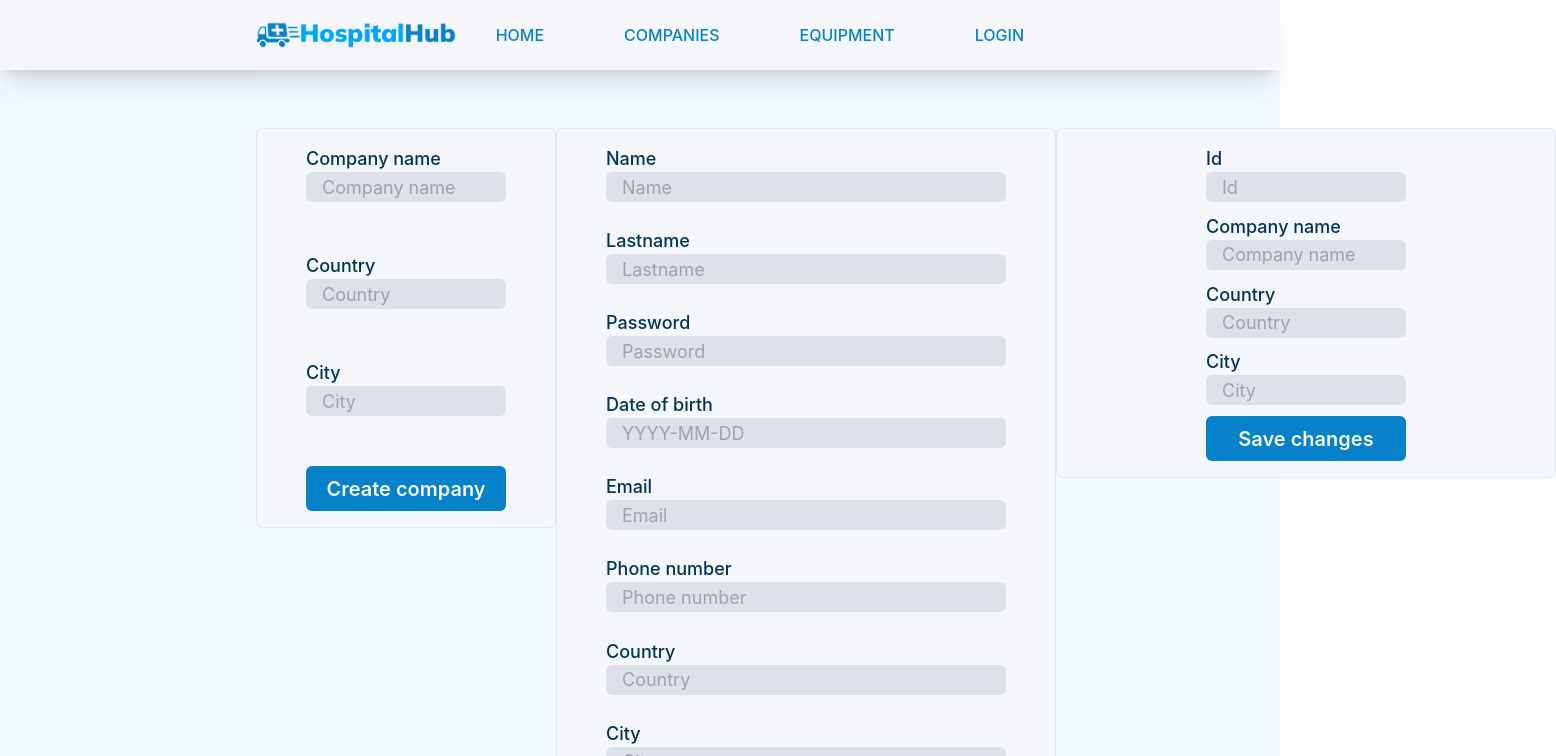
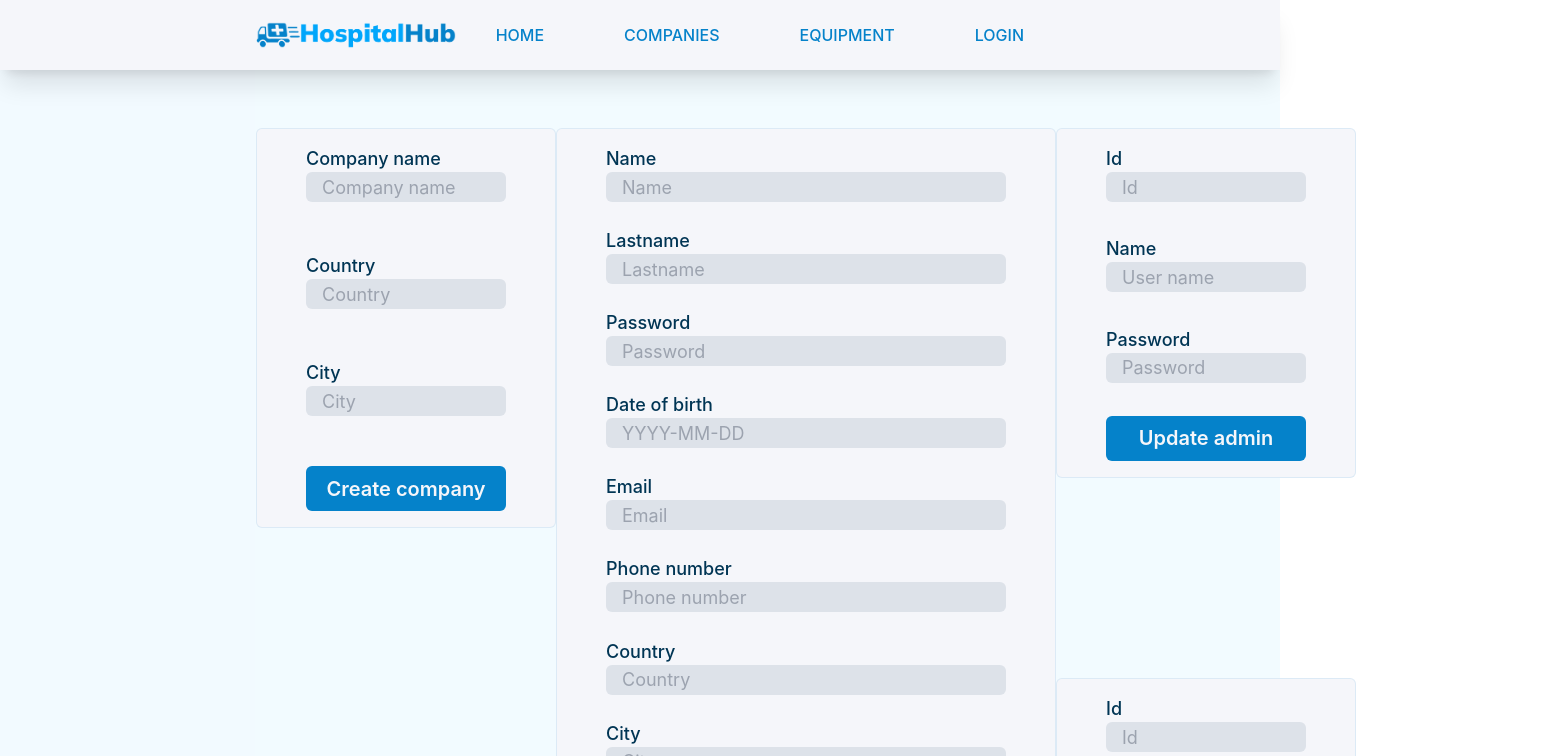
Before and after one commit to Nemkac/HospitalHub-WEB-Application, an Angular app in the folder frontend/: page /companies in a window 1280 px wide. Shown: the top 756 px of the page, 1556 px wide, since content can reach past the window. Built offline with nearby package versions, Linux system fonts and the light colour scheme.

Commit message:
Fixes on fronted

```diff
--- a/frontend/src/app/components/update-company-administrator-form/update-company-administrator-form.component.html
+++ b/frontend/src/app/components/update-company-administrator-form/update-company-administrator-form.component.html
@@ -1,6 +1,5 @@
 <form #updateCompanyAdministratorForm="ngForm" (ngSubmit)="onUpdateCompanyAdministrator(updateCompanyAdministratorForm)">
-    <div class="flex w-full h-[100vh] px-64 bg-lightBlue/5 justify-left items-center">
-      <div class="flex flex-col bg-white w-[500px] h-[350px] py-4 items-center rounded-md justify-between border-[1px] border-secondary/10">
+  <div class="flex flex-col bg-white w-[300px] h-[350px] py-4 items-center rounded-md justify-between border-[1px] border-secondary/10">
     <div>
       <p class="font-inter text-third font-medium text-[18px]">Id</p>
       <input type = "number" #idInput="ngModel" [(ngModel)]="updateCompanyAdministrator.id" name="id"
@@ -24,11 +23,10 @@
     <div class="modal-footer">
       <button type="submit"
         class="w-[200px] text-[20px] bg-secondary hover:bg-third transition-[0.5s] font-inter font-semibold text-white rounded-md h-[45px]">
-            Save changes
+        Update admin
       </button>
     </div>
     <div *ngIf="successMessage" class="alert alert-success">{{ successMessage }}</div>
     <div *ngIf="errorMessage" class="alert alert-danger">{{ errorMessage }}</div>
   </div>
-    </div>
 </form>
--- a/frontend/src/app/components/update-company-form/update-company-form.component.html
+++ b/frontend/src/app/components/update-company-form/update-company-form.component.html
@@ -1,5 +1,5 @@
 <form #updateCompanyForm="ngForm" (ngSubmit)="onUpdateCompany()">
-  <div class="flex flex-col bg-white w-[500px] h-[350px] py-4 items-center rounded-md justify-between border-[1px] border-secondary/10">
+  <div class="flex flex-col bg-white w-[300px] h-[350px] py-4 items-center rounded-md justify-between border-[1px] border-secondary/10">
     <div>
       <p class="font-inter text-third font-medium text-[18px]">Id</p>
       <input #idInput="ngModel" [(ngModel)]="updateCompany.id" name="id" class="w-[200px] text-[18px] text-third font-inter px-4 rounded-md h-[30px] bg-gray/20 focus:outline-none" placeholder="Id" required>
@@ -18,7 +18,7 @@
     </div>
     <div class="modal-footer">
       <button type="submit" class="w-[200px] text-[20px] bg-secondary hover:bg-third transition-[0.5s] font-inter font-semibold
-                                  text-white rounded-md h-[45px]">Save changes</button>
+                                  text-white rounded-md h-[45px]">Update company</button>
     </div>
     <div *ngIf="successMessage" class="alert alert-success">{{ successMessage }}</div>
     <div *ngIf="errorMessage" class="alert alert-danger">{{ errorMessage }}</div>
--- a/frontend/src/app/pages/system-admin-profile-page/system-admin-profile-page.component.html
+++ b/frontend/src/app/pages/system-admin-profile-page/system-admin-profile-page.component.html
@@ -1,5 +1,8 @@
 <div class="h-auto bg-lightBlue/5 justify-between px-64 py-32 flex flex-row">
     <app-create-company-form/>
     <app-create-company-administrator-form/>
-    <app-update-company-form/>
+    <div class="flex flex-col justify-between">
+        <app-update-company-administrator-form/>
+        <app-update-company-form/>
+    </div>
 </div>
```
Lines whose indentation alone changed are shown as unchanged.
